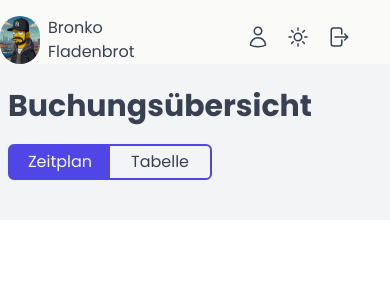
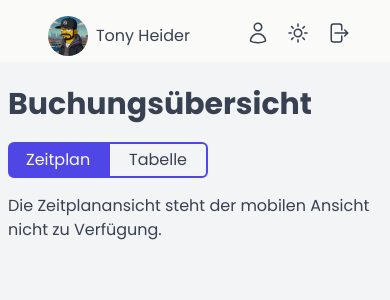
Before and after one commit to TonySN90/innovastay, a React (Vite) app: page /bookings in a window 390 px wide. Shown: the top 300 px of the page. Built offline with nearby package versions, Linux system fonts and the light colour scheme; a web font is replaced by a local one.

Commit message:
create Redux Slices | bookings, cabins

```diff
--- /dev/null
+++ b/src/features/bookings/bookingsSlice.js
@@ -0,0 +1,11 @@
+import { createSlice } from "@reduxjs/toolkit";
+
+const initialState = [];
+
+const bookingsSlice = createSlice({
+  name: "bookings",
+  initialState,
+  reducers: {},
+});
+
+export default bookingsSlice.reducer;
--- /dev/null
+++ b/src/features/cabins/cabinsSlice.js
@@ -0,0 +1,11 @@
+import { createSlice } from "@reduxjs/toolkit";
+
+const initialState = [];
+
+const cabinsSlice = createSlice({
+  name: "cabins",
+  initialState,
+  reducers: {},
+});
+
+export default cabinsSlice.reducer;
--- a/src/index.css
+++ b/src/index.css
@@ -16,6 +16,7 @@
 body {
   font-family: "Poppins", sans-serif;
   color: #374151;
+  background: #f3f4f6;
 }
 
 .active {
--- a/src/main.tsx
+++ b/src/main.tsx
@@ -1,11 +1,15 @@
+import "@bitnoi.se/react-scheduler/dist/style.css";
+import "./index.css";
+import { Provider } from "react-redux";
 import React from "react";
 import ReactDOM from "react-dom/client";
 import App from "./App.tsx";
-import "@bitnoi.se/react-scheduler/dist/style.css";
-import "./index.css";
+import store from "./store.js";
 
 ReactDOM.createRoot(document.getElementById("root")!).render(
   <React.StrictMode>
-    <App />
+    <Provider store={store}>
+      <App />
+    </Provider>
   </React.StrictMode>
 );
--- a/src/pages/Bookings.tsx
+++ b/src/pages/Bookings.tsx
@@ -24,11 +24,16 @@ function Bookings() {
       </div>
 
       {bookingsView === "schedule" && (
-        <div className="hidden md:block h-[600px]">
-          <div className="relative ">
-            <BookingTimeline />
+        <>
+          <span className="md:hidden">
+            Die Zeitplanansicht steht der mobilen Ansicht nicht zu Verfügung.
+          </span>
+          <div className="hidden md:block h-[600px]">
+            <div className="relative ">
+              <BookingTimeline />
+            </div>
           </div>
-        </div>
+        </>
       )}
       {bookingsView === "table" && <BookingsTable />}
     </>
--- /dev/null
+++ b/src/store.js
@@ -0,0 +1,13 @@
+import { configureStore } from "@reduxjs/toolkit";
+import bookingsReducer from "./features/bookings/bookingsSlice";
+import cabinsReducer from "./features/cabins/cabinsSlice";
+
+const store = configureStore({
+  reducer: {
+    bookings: bookingsReducer,
+    cabins: cabinsReducer,
+    // bookingsView: bookingsViewReducer,
+  },
+});
+
+export default store;
--- a/src/ui/HeaderAvatar.tsx
+++ b/src/ui/HeaderAvatar.tsx
@@ -8,9 +8,7 @@ function HeaderAvatar() {
         src="avatar.jpeg"
         alt="Avatar des Nutzers"
       />
-      <span className="flex justify-center items-center">
-        Bronko Fladenbrot
-      </span>
+      <span className="flex justify-center items-center">Tony Heider</span>
     </div>
   );
 }
--- a/src/ui/Main.tsx
+++ b/src/ui/Main.tsx
@@ -2,7 +2,7 @@ import MainContent from "./MainContent";
 
 function Main({ children }) {
   return (
-    <main className="bg-gray-100 h-[100%]">
+    <main className="bg-gray-100 h-full">
       <MainContent content={children} />
     </main>
   );
--- a/src/ui/MainContent.tsx
+++ b/src/ui/MainContent.tsx
@@ -1,4 +1,12 @@
+import { useState } from "react";
+
 function MainContent({ content }) {
+  const [bookingsView, setBookingsView] = useState("schedule");
+
+  function handleClick(buttonType) {
+    setBookingsView(buttonType);
+  }
+
   return <div className="p-2 mt-4 w-[100%] sm:w-[90%] mx-auto">{content}</div>;
 }
 
--- a/src/ui/ToggleButtons.tsx
+++ b/src/ui/ToggleButtons.tsx
@@ -4,14 +4,14 @@ function ToggleButtons({ buttonLeft, buttonRight, onClick, bookingsView }) {
   }
 
   const activeClasses = "bg-indigo-600 text-stone-50";
-  const buttonClass = "px-4 py-1 w-[100px]";
+  const buttonClass = "px-4 py-1 w-[100px] border-2 border-indigo-600";
 
   return (
-    <div className="border-2 mb-4 border-indigo-600 w-[204px] rounded-md">
+    <div className="mb-4">
       <button
         data-type="schedule"
         onClick={() => handleClick("schedule")}
-        className={`${buttonClass} ${
+        className={`rounded-l-md ${buttonClass} ${
           bookingsView === "schedule" ? activeClasses : ""
         }`}
       >
@@ -20,7 +20,7 @@ function ToggleButtons({ buttonLeft, buttonRight, onClick, bookingsView }) {
       <button
         data-type="table"
         onClick={() => handleClick("table")}
-        className={`${buttonClass} ${
+        className={`rounded-r-md ${buttonClass} ${
           bookingsView === "table" ? activeClasses : ""
         }`}
       >
```
Also changed, not shown: package.json (+6 -1 lines), 1 other file (tests, documents, lock files or other folders).
